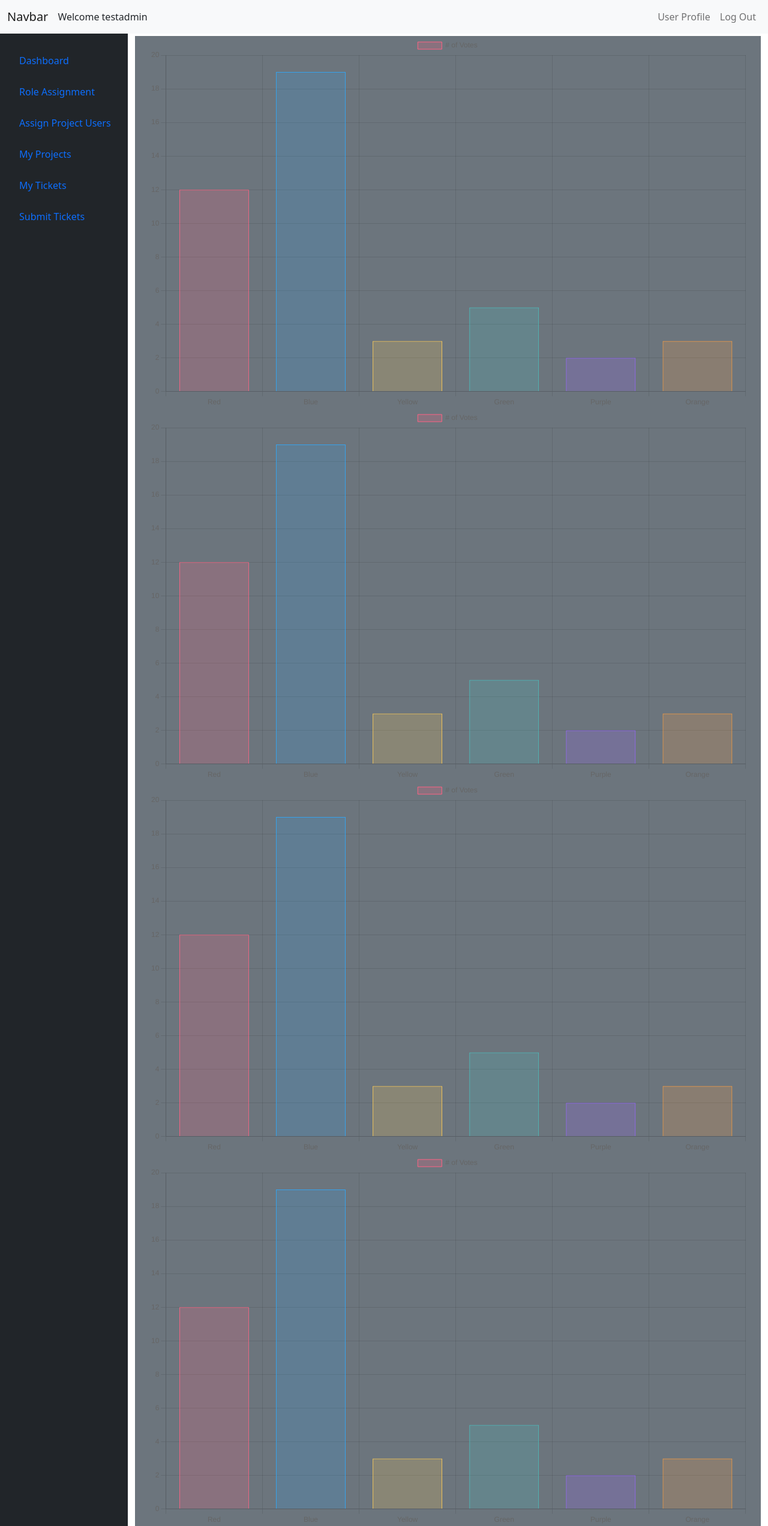
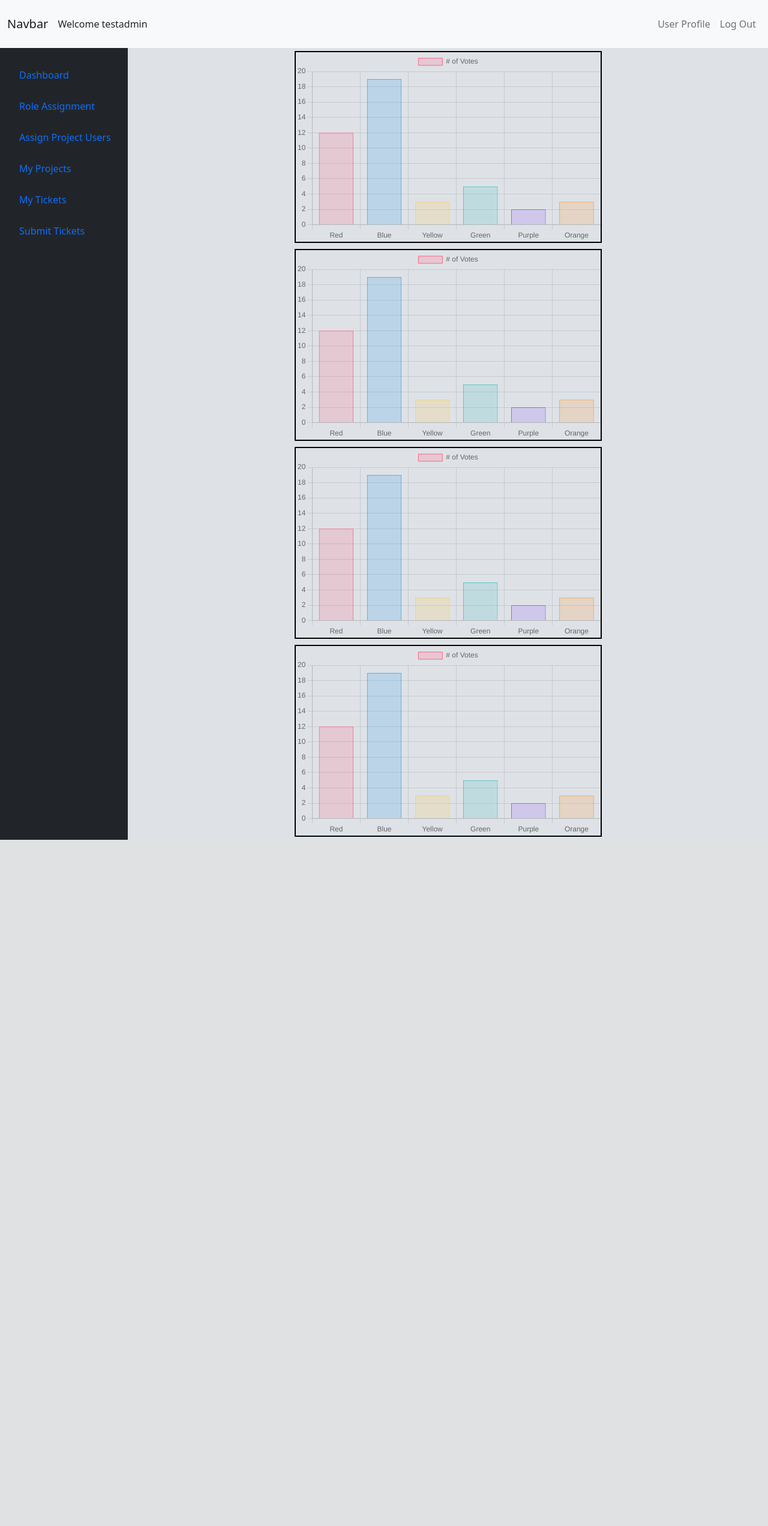
Before and after one commit to CameronDeweerd/IssueTracker, a Flask app: page /dashboard in a window 1280 px wide. Shown: the whole page at 60% size. After the commit the page ends 1400 px from the top, so only its background shows below. Run offline with Flask 2, Linux system fonts and the light colour scheme; a user stored in the database is signed in; some libraries are stand-ins or nearby versions.

Commit message:
Lots of CSS updates. Dashboard now displays proper formatting of graphs.

```diff
--- a/static/styles.css
+++ b/static/styles.css
@@ -3,6 +3,10 @@ header {
     display:block;
     height: 10vh;
     border: 1px solid black;
+}
+
+body {
+    height:vh-100;
 }
 .maincontainer {
     display: flex;
@@ -62,3 +66,41 @@ form div {
     flex: 1;
     min-width: 120px;
 }
+
+.chart-flex-container {
+    display: flex;
+    flex-direction: row;
+    flex-wrap: wrap;
+    align-items: center;
+    justify-content: center;
+    flex: 1;
+    height: 100%;
+    flex-grow:1;
+    }
+
+.chart-container {
+    position: relative;
+    margin: auto;
+    border: 2px solid black;
+    width: 100%;
+    max-width: 40vw;
+    min-height: 40vh;
+    max-height: 90vh;
+    margin: 5px;
+}
+
+#main-and-sidenav-container {
+    min-height:90vh;
+    justify-content:center;
+    background-color: #dee2e6;
+
+}
+
+#navbar-sidenav{
+
+}
+
+
+#navbar-header{
+    height:10vh;
+}
--- a/templates/dashboard.html
+++ b/templates/dashboard.html
@@ -5,14 +5,23 @@ Dashboard
 {% endblock %}
 
 {% block main %}
-<div class="container bg-secondary mt-sm-1">
-    <div class='justify-content-center align-items-center'>
-        <canvas id="myChart1" width="100" height="100"></canvas>
-        <canvas id="myChart2" width="100" height="100"></canvas>
-        <canvas id="myChart3" width="100" height="100"></canvas>
-        <canvas id="myChart4" width="100" height="100"></canvas>
+<div class="chart-flex-container">
+    <div class='chart-container' >
+        <canvas class='chart' id="myChart1"></canvas>
+    </div>
+    <div class='chart-container' >
+        <canvas class='chart' id="myChart2"></canvas>
+    </div>
+    <div class='chart-container' >
+        <canvas class='chart' id="myChart3"></canvas>
+    </div>
+    <div class='chart-container' >
+        <canvas class='chart' id="myChart4"></canvas>
     </div>
 </div>
+
+
+
 
 {% endblock %}
 
@@ -26,17 +35,9 @@ Dashboard
 <!--Chart1-->
 <script>
 var ctx1 = document.getElementById('myChart1').getContext('2d');
-  ctx1.canvas.width  = window.innerWidth/4;
-  ctx1.canvas.height = window.innerHeight/4;
 var ctx2 = document.getElementById('myChart2').getContext('2d');
-  ctx2.canvas.width  = window.innerWidth/4;
-  ctx2.canvas.height = window.innerHeight/4;
 var ctx3 = document.getElementById('myChart3').getContext('2d');
-  ctx3.canvas.width  = window.innerWidth/4;
-  ctx3.canvas.height = window.innerHeight/4;
 var ctx4 = document.getElementById('myChart4').getContext('2d');
-  ctx4.canvas.width  = window.innerWidth/4;
-  ctx4.canvas.height = window.innerHeight/4;
 
 var chartData1 = {
     type: 'bar',
@@ -69,7 +70,10 @@ var chartData1 = {
             y: {
                 beginAtZero: true
             }
-        }
+        },
+        aspectRatio: 1,
+        responsive: true,
+        maintainAspectRatio: false,
     }
 };
 var myChart1 = new Chart(ctx1, chartData1);
@@ -78,3 +82,6 @@ var myChart3 = new Chart(ctx3, chartData1);
 var myChart4 = new Chart(ctx4, chartData1);
 </script>
 {% endblock %}
+
+<!--TODO hook the onbefore print event for autoresizing-->
+<!--https://www.chartjs.org/docs/2.7.2/general/responsive.html#important-note-->
--- a/templates/layout.html
+++ b/templates/layout.html
@@ -12,9 +12,9 @@
   <title>{% block title %}{% endblock %}</title>
 </head>
 
-<body>
+<body >
   <!--Flexbox header bar-->
-  <nav class="navbar navbar-expand-lg navbar-light bg-light" id="headerNav">
+  <nav class="navbar navbar-expand-lg navbar-light bg-light" id="navbar-header">
     <div class="container-fluid">
       <a class="navbar-brand" href="#">Navbar</a>
       <button class="navbar-toggler" type="button" data-bs-toggle="collapse" data-bs-target="#navbarSupportedContent"
@@ -44,10 +44,10 @@
   </nav>
 
   <!--Flexbox sidebar-->
-  <div class="container-fluid">
-    <div class="row flex-nowrap">
+  <div class="container-fluid vh-auto">
+    <div class="row" id="main-and-sidenav-container">
       {% if session.user_id %}
-      <div class="navbar col-2 navbar-light bg-dark align-items-start justify-content-start" id="sideNav">
+      <div class="navbar col-2 navbar-light bg-dark align-items-start justify-content-start" id="navbar-side">
         <!--      TODO      I don't know what most of these classes do since I pasted them. will need to check them out later-->
         <div class="d-flex flex-column align-items-top align-items-sm-start px-3 pt-2 text-white">
           <ul class="nav nav-pills flex-column mb-sm-auto mb-0 align-items-center align-items-sm-start" id="menu">
@@ -85,7 +85,7 @@
         </div>
       </div>
       {% endif %}
-      <div class="col-10 justify-center">
+      <div class="col-10 justify-center" id="main-content-box">
         {% block main %}{% endblock %}
       </div>
     </div>
```
